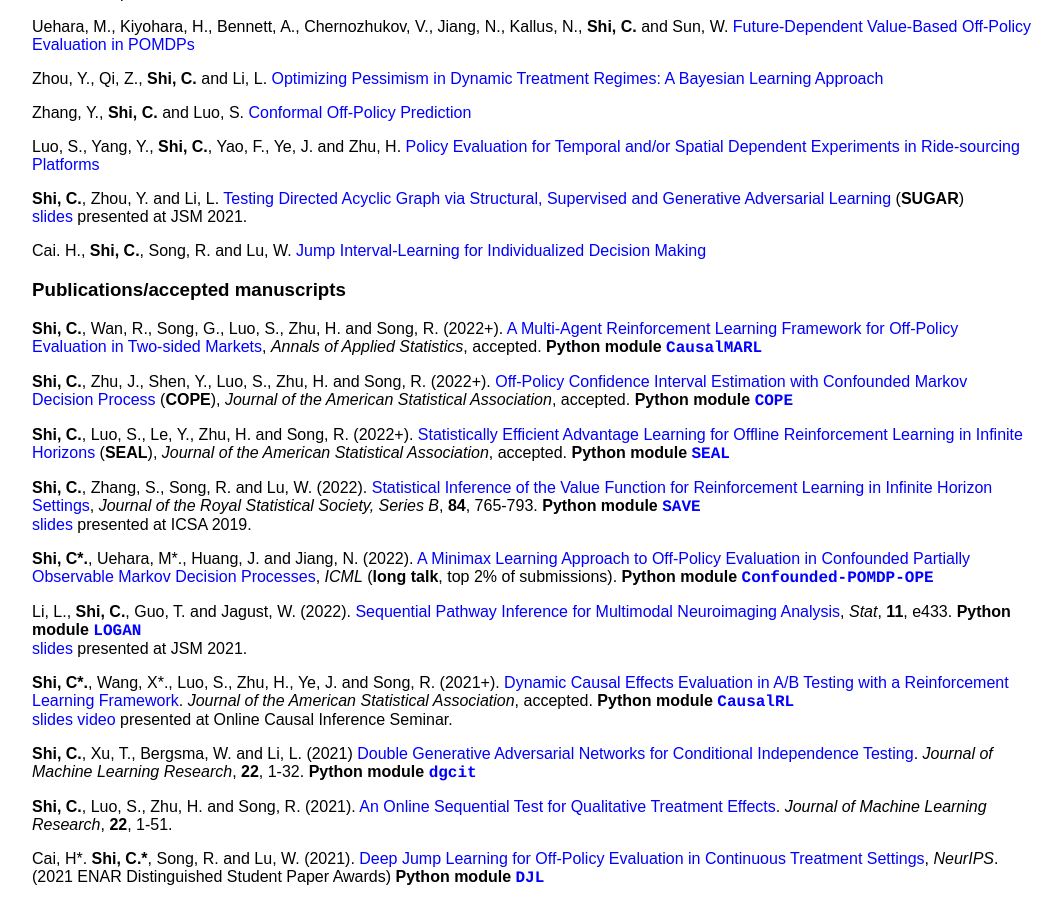
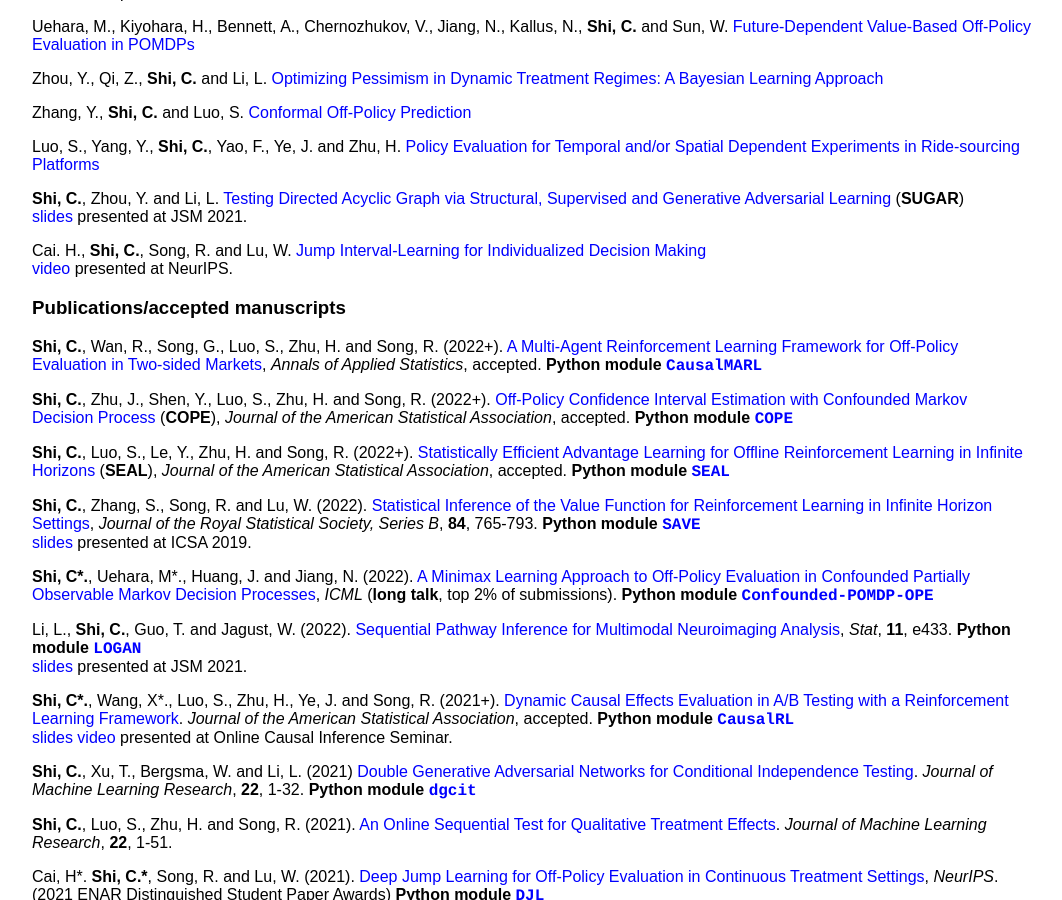
Before and after one commit to callmespring/callmespring.github.io, a Jekyll site: the page built from publication.md, in a window 1280 px wide and 900 px high, scrolled down 419 px. Shown: the whole window, without its empty margins (108-1170 px from the left). Built offline with Jekyll 4.4.1, drawn with Linux system fonts in a browser that asks for light colours.

Commit message:
Update publication.md

```diff
--- a/publication.md
+++ b/publication.md
@@ -36,6 +36,7 @@ Supervised and Generative Adversarial Learning](https://arxiv.org/pdf/2106.01474
 
 Cai. H., **Shi, C.**, Song, R. and Lu, W. [Jump Interval-Learning for Individualized Decision Making
 ](https://arxiv.org/pdf/2111.08885.pdf)
+<br/> [<font size="3">video</font>](https://papertalk.org/papertalks/37049) <font size="3">presented at NeurIPS</font>.
 
 ### Publications/accepted manuscripts
 
```
